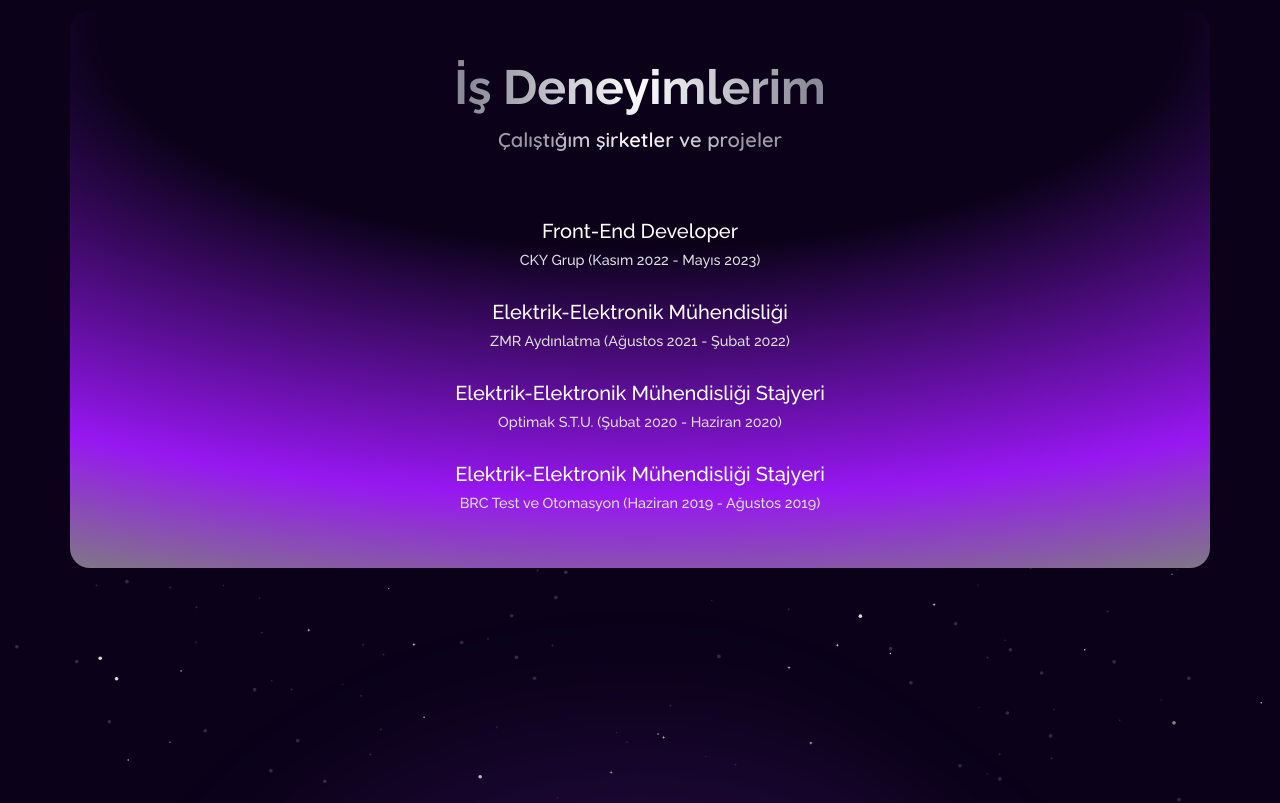
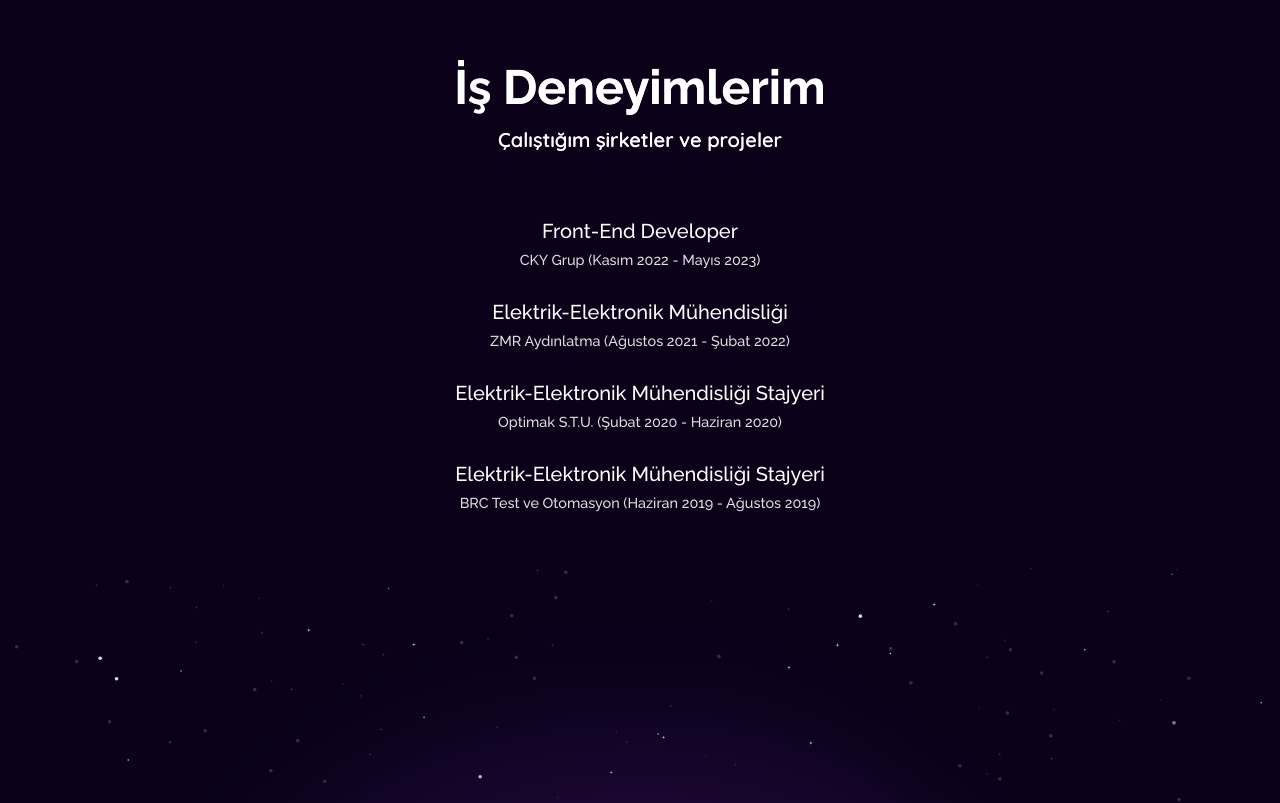
Before and after one commit to YasinCelikSoftware/portfolio, a React (Create React App) app: page / in a window 1280 px wide. Shown: the part 911-1714 px from the top of the page. Built offline with nearby package versions, Linux system fonts and the light colour scheme.

Commit message:
experience container bg change

```diff
--- a/src/assets/css/Experience.css
+++ b/src/assets/css/Experience.css
@@ -1,11 +1,21 @@
 .experience__container {
-  background: radial-gradient(128.5% 107.13% at 50% 2.92%, transparent 37%, #9717f1 78.65%, #7e7e7e 100%);
-  border-radius: 20px;
+  /* background: radial-gradient(128.5% 107.13% at 50% 2.92%, transparent 37%, #9717f1 78.65%, #7e7e7e 100%);
+  border-radius: 20px; */
+  position: relative;
+}
+
+.experience__container .row {
+  position: relative;
+  z-index: 1;
+}
+
+.shadow-5px {
+  text-shadow: 1px 2px black;
 }
 
 .experience__p {
   font-size: 1.25rem;
-  color: transparent;
+  color: white;
   background: rgb(255, 255, 255);
   background: radial-gradient(circle, rgba(255, 255, 255, 1) 0%, rgba(255, 255, 255, 0.6) 18%);
   -webkit-background-clip: text !important;
@@ -14,7 +24,7 @@
 .experience__h1 {
   font-size: 3rem;
   font-weight: 700;
-  color: transparent;
+  color: white;
   background: rgb(255, 255, 255);
   background: radial-gradient(circle, rgba(255, 255, 255, 1) 0%, rgba(224, 229, 236, 0.6) 30%);
   -webkit-background-clip: text !important;
@@ -24,3 +34,11 @@
   font-size: 0.9rem;
   color: #dedede;
 }
+
+.experience__moon {
+  position: absolute;
+  z-index: 0;
+  opacity: 0.3;
+  width: 100%;
+  border-radius: 50%;
+}
```
